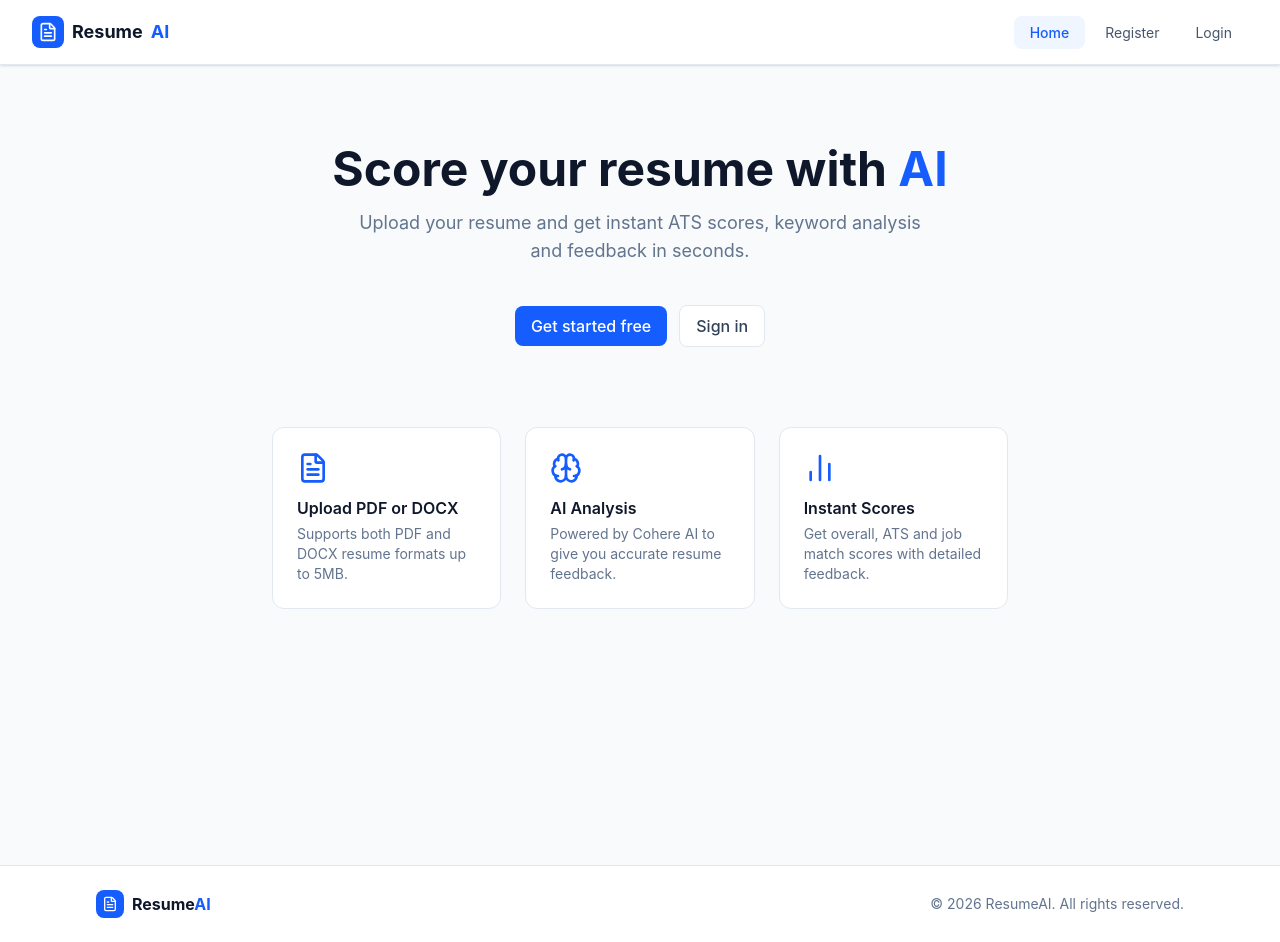
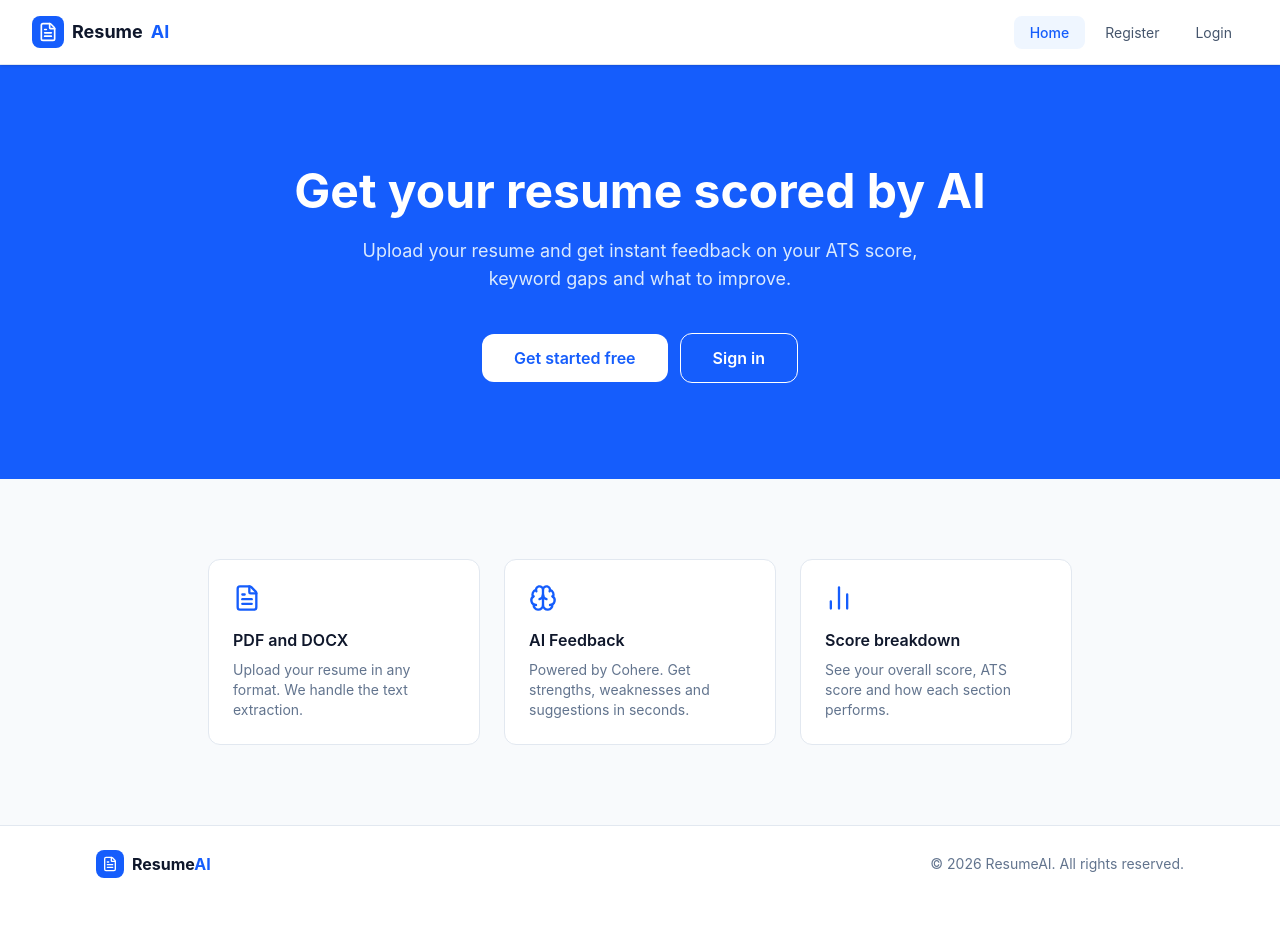
Before and after one commit to RamCharan107h34/Ai-resume-analyzer_Project_Frontend, a React app: page / in a window 1280 px wide. After the commit the page ends 902 px from the top, so only its background shows below. Built offline with nearby package versions, Linux system fonts and the light colour scheme; no server answers; the HTML template or start-up script is replaced by a standard one.

Commit message:
first commit

```diff
--- a/src/pages/HomePage.jsx
+++ b/src/pages/HomePage.jsx
@@ -1,85 +1,92 @@
 import { Link } from "react-router-dom";
 import { useAuthStore } from "../store/authStore";
-import { FileText, BarChart2, Brain } from "lucide-react";
-import {
-  btnPrimary,
-  btnSecondary,
-  textPrimary,
-  textMuted,
-  pageBg,
-} from "../styles/theme";
+import { FileText, Brain, BarChart2 } from "lucide-react";
 
 function HomePage() {
   const isAuthenticated = useAuthStore((state) => state.isAuthenticated);
 
   return (
-    <div className={`${pageBg} min-h-screen`}>
-      <div className="max-w-3xl mx-auto px-4 py-20 text-center">
+    <div>
 
-        {/* ── Hero ────────────────────────────────────────── */}
-        <h1 className={`text-4xl sm:text-5xl font-bold ${textPrimary} mb-4`}>
-          Score your resume with <span className="text-blue-600">AI</span>
+      {/* ── Hero ──────────────────────────────────────────── */}
+      <div className="bg-blue-600 text-white">
+        <div className="max-w-3xl mx-auto px-4 py-24 text-center">
+
+          <h1 className="text-4xl sm:text-5xl font-bold mb-4 leading-tight">
+            Get your resume scored by AI
           </h1>
 
-        <p className={`text-lg ${textMuted} mb-10 max-w-xl mx-auto`}>
-          Upload your resume and get instant ATS scores, keyword
-          analysis and feedback in seconds.
+          <p className="text-blue-100 text-lg mb-10 max-w-xl mx-auto">
+            Upload your resume and get instant feedback on your ATS score,
+            keyword gaps and what to improve.
           </p>
 
-        {/* ── CTA ─────────────────────────────────────────── */}
-        <div className="flex items-center justify-center gap-3 mb-20">
           {isAuthenticated ? (
-            <Link to="/dashboard" className={btnPrimary}>
+            <Link
+              to="/dashboard"
+              className="inline-block bg-white text-blue-600 font-semibold px-8 py-3 rounded-xl hover:bg-blue-50 transition-colors"
+            >
               Go to Dashboard
             </Link>
           ) : (
-            <>
-              <Link to="/register" className={btnPrimary}>
+            <div className="flex items-center justify-center gap-3">
+              <Link
+                to="/register"
+                className="inline-block bg-white text-blue-600 font-semibold px-8 py-3 rounded-xl hover:bg-blue-50 transition-colors"
+              >
                 Get started free
               </Link>
-              <Link to="/login" className={btnSecondary}>
+              <Link
+                to="/login"
+                className="inline-block border border-white text-white font-semibold px-8 py-3 rounded-xl hover:bg-blue-700 transition-colors"
+              >
                 Sign in
               </Link>
-            </>
+            </div>
           )}
+
+        </div>
       </div>
 
-        {/* ── Features ────────────────────────────────────── */}
-        <div className="grid grid-cols-1 sm:grid-cols-3 gap-6 text-left">
+      {/* ── Feature cards ─────────────────────────────────── */}
+      <div className="bg-slate-50">
+        <div className="max-w-4xl mx-auto px-4 py-20">
+          <div className="grid grid-cols-1 sm:grid-cols-3 gap-6">
 
             <div className="bg-white border border-slate-200 rounded-xl p-6">
-            <FileText className="w-8 h-8 text-blue-600 mb-3" />
-            <h3 className={`font-semibold ${textPrimary} mb-1`}>
-              Upload PDF or DOCX
+              <FileText className="w-7 h-7 text-blue-600 mb-4" />
+              <h3 className="font-semibold text-slate-900 mb-2">
+                PDF and DOCX
               </h3>
-            <p className={`text-sm ${textMuted}`}>
-              Supports both PDF and DOCX resume formats up to 5MB.
+              <p className="text-sm text-slate-500">
+                Upload your resume in any format. We handle the text extraction.
               </p>
             </div>
 
             <div className="bg-white border border-slate-200 rounded-xl p-6">
-            <Brain className="w-8 h-8 text-blue-600 mb-3" />
-            <h3 className={`font-semibold ${textPrimary} mb-1`}>
-              AI Analysis
+              <Brain className="w-7 h-7 text-blue-600 mb-4" />
+              <h3 className="font-semibold text-slate-900 mb-2">
+                AI Feedback
               </h3>
-            <p className={`text-sm ${textMuted}`}>
-              Powered by Cohere AI to give you accurate resume feedback.
+              <p className="text-sm text-slate-500">
+                Powered by Cohere. Get strengths, weaknesses and suggestions in seconds.
               </p>
             </div>
 
             <div className="bg-white border border-slate-200 rounded-xl p-6">
-            <BarChart2 className="w-8 h-8 text-blue-600 mb-3" />
-            <h3 className={`font-semibold ${textPrimary} mb-1`}>
-              Instant Scores
+              <BarChart2 className="w-7 h-7 text-blue-600 mb-4" />
+              <h3 className="font-semibold text-slate-900 mb-2">
+                Score breakdown
               </h3>
-            <p className={`text-sm ${textMuted}`}>
-              Get overall, ATS and job match scores with detailed feedback.
+              <p className="text-sm text-slate-500">
+                See your overall score, ATS score and how each section performs.
               </p>
             </div>
 
           </div>
+        </div>
+      </div>
 
-      </div>
     </div>
   );
 }
```
Lines whose indentation alone changed are shown as unchanged.
